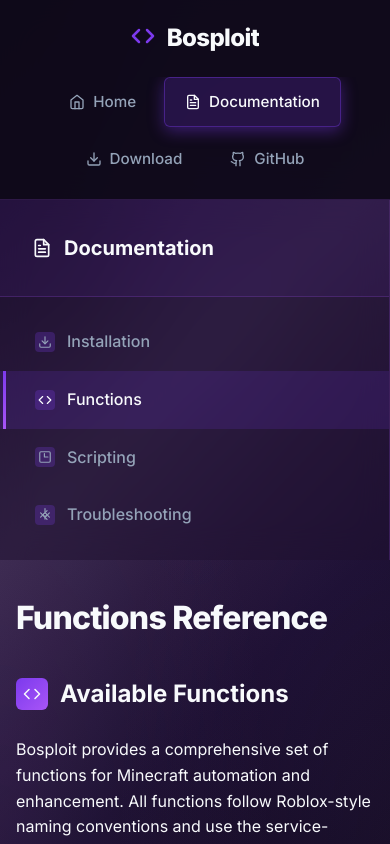
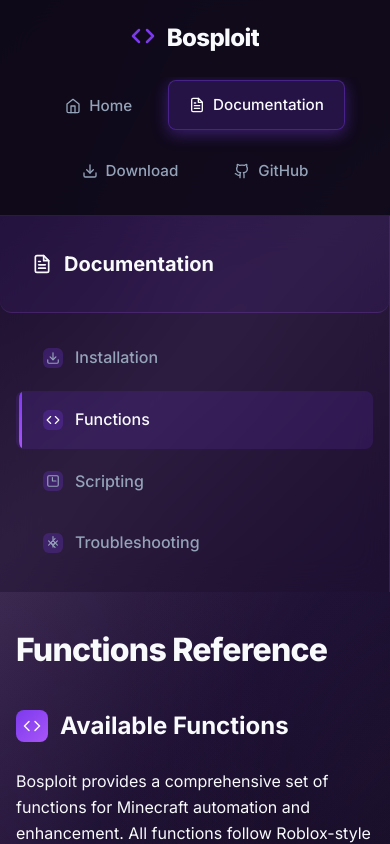
Before and after one commit to bovanlaarhoven/bo.github.io, a plain HTML site: page docs/functions.html in a window 390 px wide. Drawn offline with Linux system fonts and the light colour scheme.

Commit message:
Update style.css

```diff
--- a/assets/css/style.css
+++ b/assets/css/style.css
@@ -121,7 +121,7 @@ body::before {
     color: var(--text-secondary);
     text-decoration: none;
     padding: 0.75rem 1.25rem;
-    border-radius: 6px;
+    border-radius: 8px;
     transition: all 0.3s ease;
     font-weight: 500;
     font-size: 0.95rem;
@@ -130,6 +130,9 @@ body::before {
     display: flex;
     align-items: center;
     gap: 0.5rem;
+    /* Fix hover cutoff */
+    margin: 4px;
+    z-index: 10;
 }
 
 .nav-link::before {
@@ -152,6 +155,9 @@ body::before {
     background: rgba(124, 58, 237, 0.2);
     border: 1px solid rgba(124, 58, 237, 0.4);
     box-shadow: 0 4px 16px var(--purple-glow);
+    /* Prevent cutoff on hover */
+    transform: translateY(-1px);
+    z-index: 20;
 }
 
 /* Hero Section */
@@ -239,7 +245,7 @@ body::before {
     align-items: center;
     gap: 0.75rem;
     padding: 1rem 2rem;
-    border-radius: 6px;
+    border-radius: 8px;
     text-decoration: none;
     font-weight: 600;
     font-size: 1rem;
@@ -247,6 +253,9 @@ body::before {
     position: relative;
     overflow: hidden;
     border: 1px solid transparent;
+    /* Fix hover cutoff */
+    margin: 4px;
+    z-index: 10;
 }
 
 .btn svg {
@@ -262,8 +271,9 @@ body::before {
 }
 
 .btn-primary:hover {
-    transform: translateY(-2px);
+    transform: translateY(-3px);
     box-shadow: 0 8px 25px rgba(124, 58, 237, 0.4);
+    z-index: 20;
 }
 
 .btn-secondary {
@@ -276,7 +286,8 @@ body::before {
 .btn-secondary:hover {
     background: rgba(124, 58, 237, 0.2);
     border-color: rgba(124, 58, 237, 0.3);
-    transform: translateY(-2px);
+    transform: translateY(-3px);
+    z-index: 20;
 }
 
 /* Features Grid */
@@ -297,13 +308,16 @@ body::before {
     background: rgba(31, 16, 46, 0.5);
     backdrop-filter: blur(16px);
     padding: 2.5rem;
-    border-radius: 8px;
+    border-radius: 12px;
     border: 1px solid var(--border-glass);
     transition: all 0.4s ease;
     position: relative;
     overflow: hidden;
     text-align: center;
     box-sizing: border-box;
+    /* Fix hover cutoff */
+    margin: 8px;
+    z-index: 5;
 }
 
 .feature-card::before {
@@ -323,10 +337,11 @@ body::before {
 }
 
 .feature-card:hover {
-    transform: translateY(-8px);
+    transform: translateY(-12px);
     background: rgba(42, 26, 62, 0.7);
     border-color: rgba(124, 58, 237, 0.4);
     box-shadow: 0 20px 40px rgba(124, 58, 237, 0.3);
+    z-index: 15;
 }
 
 .feature-icon {
@@ -335,7 +350,7 @@ body::before {
     background: rgba(124, 58, 237, 0.15);
     backdrop-filter: blur(20px);
     border: 1px solid rgba(124, 58, 237, 0.3);
-    border-radius: 6px;
+    border-radius: 8px;
     display: flex;
     align-items: center;
     justify-content: center;
@@ -385,16 +400,56 @@ body::before {
     scrollbar-width: none;
     flex-shrink: 0;
     box-sizing: border-box;
+    /* Add rounded fade-out mask */
+    -webkit-mask-image: linear-gradient(to bottom,
+        transparent 0px,
+        black 20px,
+        black calc(100% - 20px),
+        transparent 100%
+    );
+    mask-image: linear-gradient(to bottom,
+        transparent 0px,
+        black 20px,
+        black calc(100% - 20px),
+        transparent 100%
+    );
 }
 
 .docs-sidebar::-webkit-scrollbar {
     display: none;
 }
 
+/* Add fade overlay for smooth cutoff */
+.docs-sidebar::before {
+    content: '';
+    position: sticky;
+    top: 0;
+    left: 0;
+    right: 0;
+    height: 20px;
+    background: linear-gradient(to bottom, rgba(31, 16, 46, 0.8) 0%, transparent 100%);
+    z-index: 10;
+    pointer-events: none;
+}
+
+.docs-sidebar::after {
+    content: '';
+    position: sticky;
+    bottom: 0;
+    left: 0;
+    right: 0;
+    height: 20px;
+    background: linear-gradient(to top, rgba(31, 16, 46, 0.8) 0%, transparent 100%);
+    z-index: 10;
+    pointer-events: none;
+}
+
 .sidebar-header {
     padding: 2rem;
     border-bottom: 1px solid var(--border-glass);
     background: rgba(124, 58, 237, 0.08);
+    border-radius: 0 0 12px 12px;
+    margin-bottom: 1rem;
 }
 
 .sidebar-header h3 {
@@ -408,7 +463,7 @@ body::before {
 
 .sidebar-nav {
     list-style: none;
-    padding: 1rem 0;
+    padding: 0 1rem 1rem;
 }
 
 .sidebar-link {
@@ -417,11 +472,13 @@ body::before {
     gap: 0.75rem;
     color: var(--text-secondary);
     text-decoration: none;
-    padding: 1rem 2rem;
+    padding: 1rem 1.5rem;
     transition: all 0.3s ease;
     font-weight: 500;
     border-left: 3px solid transparent;
     position: relative;
+    border-radius: 8px;
+    margin-bottom: 0.25rem;
 }
 
 .sidebar-link::before {
@@ -434,6 +491,7 @@ body::before {
     background: linear-gradient(135deg, var(--accent-primary) 0%, var(--accent-secondary) 100%);
     transform: scaleY(0);
     transition: transform 0.3s ease;
+    border-radius: 0 2px 2px 0;
 }
 
 .sidebar-link:hover::before, .sidebar-link.active::before {
@@ -443,6 +501,7 @@ body::before {
 .sidebar-link:hover, .sidebar-link.active {
     background: rgba(124, 58, 237, 0.15);
     color: var(--text-primary);
+    border-radius: 8px;
 }
 
 .sidebar-link .icon {
@@ -452,7 +511,7 @@ body::before {
     align-items: center;
     justify-content: center;
     background: rgba(124, 58, 237, 0.25);
-    border-radius: 4px;
+    border-radius: 6px;
 }
 
 .sidebar-link .icon svg {
@@ -505,7 +564,7 @@ body::before {
     width: 32px;
     height: 32px;
     background: linear-gradient(135deg, var(--accent-primary) 0%, var(--accent-secondary) 100%);
-    border-radius: 6px;
+    border-radius: 8px;
     display: flex;
     align-items: center;
     justify-content: center;
@@ -521,7 +580,7 @@ pre, code {
     background: rgba(15, 23, 42, 0.9);
     backdrop-filter: blur(8px);
     border: 1px solid var(--border-glass);
-    border-radius: 6px;
+    border-radius: 8px;
     font-family: 'JetBrains Mono', 'Fira Code', monospace;
     max-width: 100%;
     box-sizing: border-box;
@@ -554,7 +613,7 @@ code {
     background: rgba(31, 16, 46, 0.5);
     backdrop-filter: blur(16px);
     padding: 1rem 1.5rem;
-    border-radius: 6px;
+    border-radius: 8px;
     border-left: 4px solid #10b981;
     color: var(--text-primary);
     display: flex;
@@ -588,14 +647,17 @@ code {
     background: rgba(31, 16, 46, 0.5);
     backdrop-filter: blur(16px);
     padding: 2rem;
-    border-radius: 8px;
+    border-radius: 12px;
     border: 1px solid var(--border-glass);
     transition: all 0.3s ease;
+    /* Fix hover cutoff */
+    margin: 4px;
 }
 
 .step:hover {
     border-color: rgba(124, 58, 237, 0.4);
     box-shadow: 0 8px 25px rgba(124, 58, 237, 0.2);
+    transform: translateY(-2px);
 }
 
 .step-number {
@@ -603,7 +665,7 @@ code {
     color: var(--text-primary);
     width: 48px;
     height: 48px;
-    border-radius: 6px;
+    border-radius: 8px;
     display: flex;
     align-items: center;
     justify-content: center;
@@ -645,7 +707,7 @@ code {
     background: rgba(31, 16, 46, 0.5);
     backdrop-filter: blur(16px);
     padding: 4rem;
-    border-radius: 12px;
+    border-radius: 16px;
     border: 1px solid var(--border-glass);
     box-shadow: var(--shadow-glass);
     box-sizing: border-box;
@@ -667,7 +729,7 @@ code {
 .development-notice {
     background: rgba(251, 191, 36, 0.1);
     border: 1px solid rgba(251, 191, 36, 0.3);
-    border-radius: 8px;
+    border-radius: 12px;
     padding: 2rem;
     margin-bottom: 3rem;
     display: flex;
@@ -684,7 +746,7 @@ code {
     background: rgba(251, 191, 36, 0.15);
     backdrop-filter: blur(20px);
     border: 1px solid rgba(251, 191, 36, 0.2);
-    border-radius: 6px;
+    border-radius: 8px;
     display: flex;
     align-items: center;
     justify-content: center;
@@ -734,7 +796,7 @@ code {
     gap: 0.75rem;
     padding: 0.75rem;
     background: rgba(124, 58, 237, 0.08);
-    border-radius: 6px;
+    border-radius: 8px;
     border-left: 3px solid var(--accent-primary);
 }
 
@@ -758,7 +820,7 @@ code {
     font-style: italic;
     padding: 1.5rem;
     background: rgba(124, 58, 237, 0.08);
-    border-radius: 6px;
+    border-radius: 8px;
     border: 1px solid rgba(124, 58, 237, 0.15);
 }
 
@@ -798,6 +860,13 @@ code {
         top: 0;
         height: auto;
         max-height: none;
+        -webkit-mask-image: none;
+        mask-image: none;
+    }
+
+    .docs-sidebar::before,
+    .docs-sidebar::after {
+        display: none;
     }
 
     .docs-content {
```
